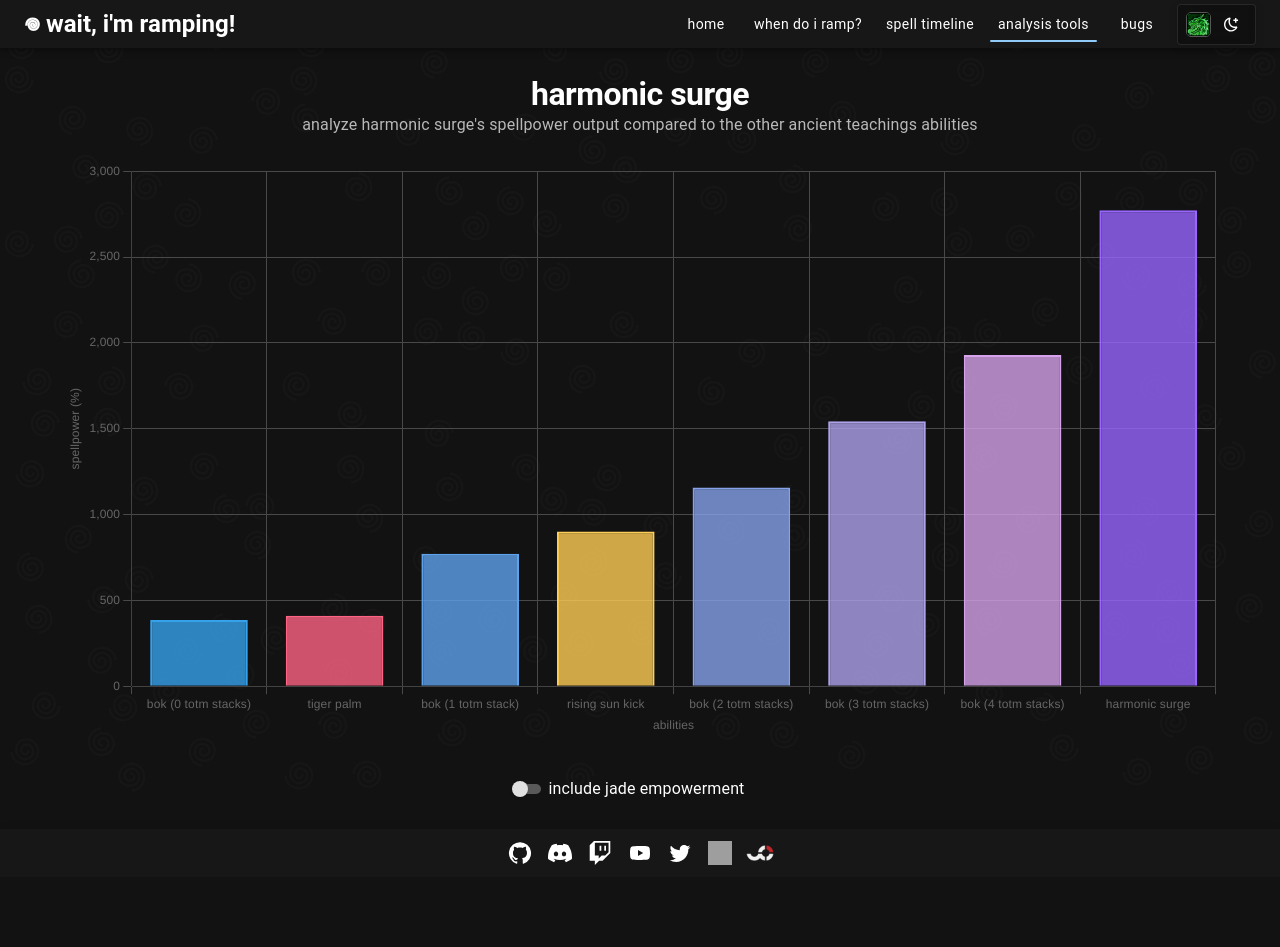
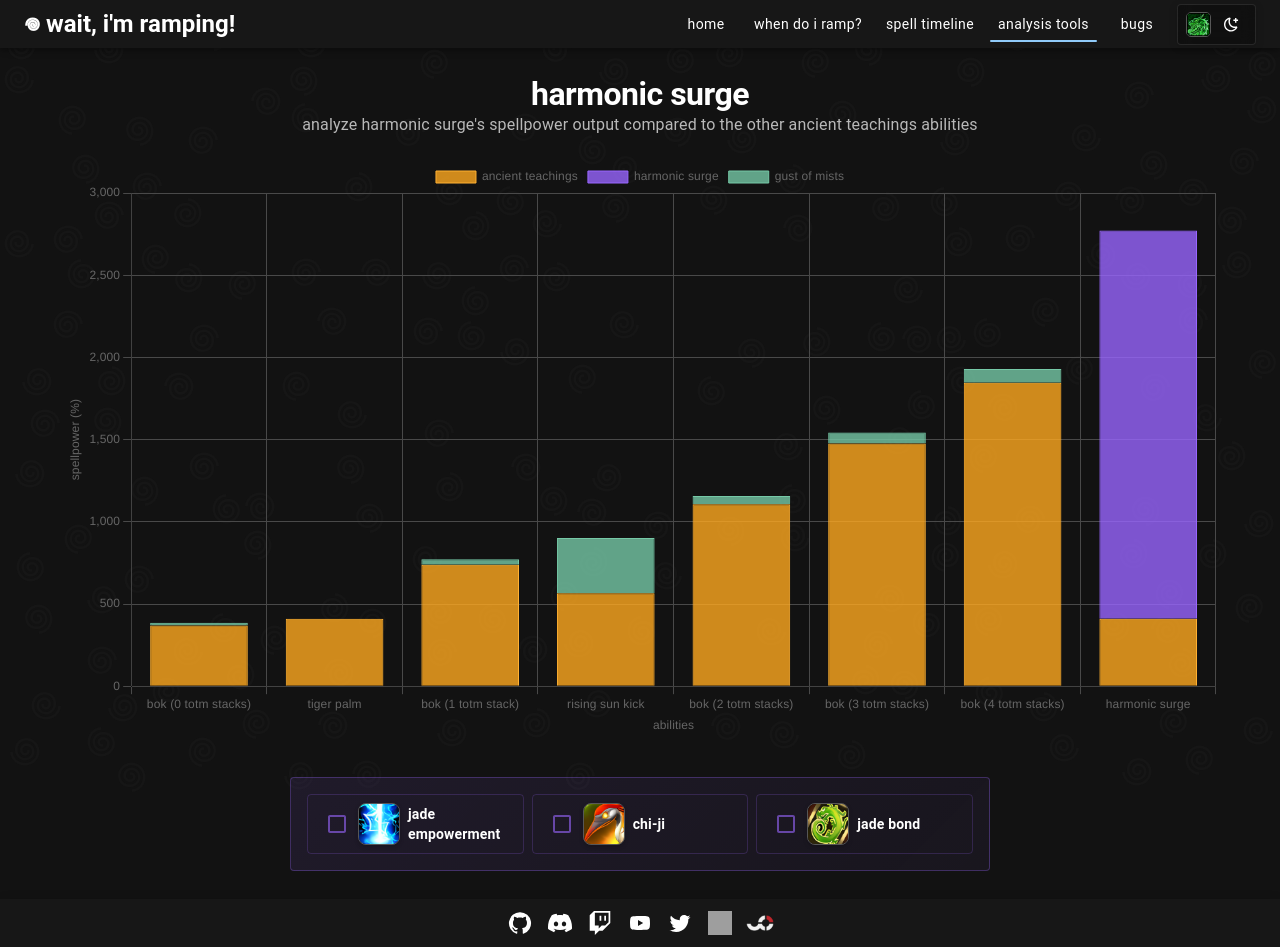
Before and after one commit to lolswirl/wait-im-ramping, a Next.js app: page /analysis/harmonic-surge in a window 1280 px wide. Before the commit the page ends 877 px from the top, so only its background shows below. Built offline with nearby package versions, Linux system fonts and the light colour scheme; grey boxes are pictures that could not be loaded; what @mui/material-nextjs would draw is missing.

Commit message:
include chi-ji gusts and seperate healing sources for stacked bars

```diff
--- a/app/analysis/harmonic-surge/HarmonicSurge.tsx
+++ b/app/analysis/harmonic-surge/HarmonicSurge.tsx
@@ -2,10 +2,12 @@
 import React, { useState } from "react";
 import { Bar } from "react-chartjs-2";
 import { Chart as ChartJS, CategoryScale, LinearScale, BarElement, Title, Tooltip, Legend } from "chart.js";
-import { Box, Container, useTheme, FormControlLabel, Switch, Typography } from "@mui/material";
+import { Box, Container, useTheme } from "@mui/material";
 
 import PageHeader from "@components/PageHeader/PageHeader";
+import TalentsCard from "@components/TalentsCard/TalentsCard";
 
+import spell from "@data/spells/spell";
 import SPELLS from "@data/spells";
 import TALENTS from "@data/specs/monk/mistweaver/talents";
 import { CLASSES } from "@data/class";
@@ -16,7 +18,14 @@ ChartJS.register(CategoryScale, LinearScale, BarElement, Title, Tooltip, Legend)
 
 const HarmonicSurge: React.FC<{ title: string; description: string }> = ({ title, description }) => {
     const theme = useTheme();
-    const [includeJadeEmpowerment, setIncludeJadeEmpowerment] = useState(false);
+
+    const [selectedTalents, setSelectedTalents] = useState(
+        new Map<spell, boolean>([
+            [TALENTS.JADE_EMPOWERMENT, false],
+            [SPELLS.CHI_JI, false],
+            [TALENTS.JADE_BOND, false],
+        ])
+    );
 
     const mistweaver = CLASSES.MONK.SPECS.MISTWEAVER;
     const intellect = mistweaver.intellect;
@@ -47,6 +56,11 @@ const HarmonicSurge: React.FC<{ title: string; description: string }> = ({ title
     const gustOfMistHealingAbsolute = (0.1 + totalMasteryMultiplier) * intellect;
     const gustOfMistSpellpower = (gustOfMistHealingAbsolute / intellect) * 100;
 
+    const jadeBond = TALENTS.JADE_BOND;
+    const includeChiJiGusts = selectedTalents.get(SPELLS.CHI_JI);
+    const chijiGustHealing = gustOfMistHealingAbsolute * (1 + (selectedTalents.get(jadeBond) ? jadeBond.custom.gustIncrease : 0));
+    const chijiGustSpellpower = (chijiGustHealing / intellect) * 100;
+
     const tigerPalm = SPELLS.TIGER_PALM;
     const tigerPalmDamage = tigerPalm.value.damage;
     const tigerPalmHealing = (
@@ -57,145 +71,162 @@ const HarmonicSurge: React.FC<{ title: string; description: string }> = ({ title
     const blackoutKick = SPELLS.BLACKOUT_KICK;
     const blackoutKickDamage = blackoutKick.value.damage;
 
-    // calc bok healing for totm stacks
-    const calculateBlackoutKickHealing = (totmStacks: number) => {
-        const bokHits = 1 + totmStacks;
-        const ancientTeachingsHealing = (blackoutKickDamage / intellect) * 100 * ancientTeachingsTransfer * ancientTeachingsArmorModifier * bokHits;
-        const expectedGOMProcs = bokHits * craneStyleBlackoutKickGOMChance;
-        const gomHealing = gustOfMistSpellpower * craneStyleBlackoutKickGOM * expectedGOMProcs;
-        return ancientTeachingsHealing + gomHealing;
-    };
-
-    // calc bok healing breakdown for tooltips
+    // calc bok healing breakdown for stacked bars
     const calculateBlackoutKickBreakdown = (totmStacks: number) => {
         const bokHits = 1 + totmStacks;
         const ancientTeachingsHealing = (blackoutKickDamage / intellect) * 100 * ancientTeachingsTransfer * ancientTeachingsArmorModifier * bokHits;
         const expectedGOMProcs = bokHits * craneStyleBlackoutKickGOMChance;
-        const gomHealing = gustOfMistSpellpower * craneStyleBlackoutKickGOM * expectedGOMProcs;
-        const totalHealing = ancientTeachingsHealing + gomHealing;
+        const normalGOMHealing = gustOfMistSpellpower * craneStyleBlackoutKickGOM * expectedGOMProcs;
+
+        let chiJiGustHealing = 0;
+        if (includeChiJiGusts) {
+            const totalGusts = 6 * bokHits;
+            chiJiGustHealing = chijiGustSpellpower * totalGusts;
+        }
+
         return {
-            totalHealing,
             ancientTeachingsHealing,
-            gomHealing,
-            gomPercentage: totalHealing > 0 ? (gomHealing / totalHealing) * 100 : 0
+            normalGOMHealing,
+            chiJiGustHealing
         };
     };
 
     const risingSunKick = SPELLS.RISING_SUN_KICK;
     const risingSunKickDamage = risingSunKick.value.damage;
-    const risingSunKickancientTeachingsHealing = (risingSunKickDamage / intellect) * 100 * ancientTeachingsTransfer * ancientTeachingsArmorModifier;
-    const risingSunKickGOMHealing = gustOfMistSpellpower * craneStyleRisingSunKickGOM;
-    const risingSunKickHealing = risingSunKickancientTeachingsHealing + risingSunKickGOMHealing;
-
-    // calc rsk healing breakdown for tooltips
-    const risingSunKickBreakdown = {
-        totalHealing: risingSunKickHealing,
-        ancientTeachingsHealing: risingSunKickancientTeachingsHealing,
-        gomHealing: risingSunKickGOMHealing,
-        gomPercentage: risingSunKickHealing > 0 ? (risingSunKickGOMHealing / risingSunKickHealing) * 100 : 0
-    };
+    const risingSunKickAncientTeachingsHealing = (risingSunKickDamage / intellect) * 100 * ancientTeachingsTransfer * ancientTeachingsArmorModifier;
+    const risingSunKickNormalGOMHealing = gustOfMistSpellpower * craneStyleRisingSunKickGOM;
+    const risingSunKickChiJiGustHealing = includeChiJiGusts ? chijiGustSpellpower * 6 : 0;
 
     const cjl = SPELLS.CRACKLING_JADE_LIGHTNING;
     const cracklingJadeLightningDamage = cjl.value.damage;
     const jadeEmpowerment = TALENTS.JADE_EMPOWERMENT;
     const jadeEmpowermentIncrease = jadeEmpowerment.custom.spellpowerIncrease;
     const jadeEmpowermentChain = jadeEmpowermentIncrease * jadeEmpowerment.custom.chainVal;
-    const jeSpellpowerCalc = (value: number) => (cracklingJadeLightningDamage / intellect)  * value * ancientTeachingsTransfer * ancientTeachingsArmorModifier;
+    const jeSpellpowerCalc = (value: number) => (cracklingJadeLightningDamage / intellect) * value * ancientTeachingsTransfer * ancientTeachingsArmorModifier;
     const jeValues = Array.from({ length: 5 }, (_, i) => i + 1);
     let jeSpellpowers = jeValues.map(value => jeSpellpowerCalc(jadeEmpowermentIncrease + (value - 1) * jadeEmpowermentChain));
 
     const harmonicSurge = TALENTS.HARMONIC_SURGE;
     const harmonicSurgeHealing = harmonicSurge.value.healing;
     const harmonicSurgeTargetsHit = harmonicSurge.custom?.targetsHit;
-    const totalHarmonicSurgeHealing = (
-        (harmonicSurgeHealing / intellect) * 100 * harmonicSurgeTargetsHit +
-        tigerPalmHealing
-    );
+    const harmonicSurgePureHealing = (harmonicSurgeHealing / intellect) * 100 * harmonicSurgeTargetsHit;
 
-    // create data for blackout kick with 0-4 totm stacks
-    const bokStackData: Array<{label: string; value: number; color: string}> = [];
+    type AbilityDatum = {
+        label: string;
+        ancientTeachings: number;
+        harmonicSurge: number;
+        gom: number;
+        chiJi: number;
+        total: number;
+    };
+    const abilityData: AbilityDatum[] = [];
+
+    abilityData.push({
+        label: GetTitle("Tiger Palm"),
+        ancientTeachings: tigerPalmHealing,
+        harmonicSurge: 0,
+        gom: 0,
+        chiJi: 0,
+        total: tigerPalmHealing
+    });
+
     for (let stacks = 0; stacks <= totmMaxStacks; stacks++) {
-        bokStackData.push({
+        const breakdown = calculateBlackoutKickBreakdown(stacks);
+        const total = breakdown.ancientTeachingsHealing + breakdown.normalGOMHealing + breakdown.chiJiGustHealing;
+        abilityData.push({
             label: GetTitle(`BoK (${stacks} ToTM ${pluralize(stacks, "stack")})`),
-            value: calculateBlackoutKickHealing(stacks),
-            color: `rgba(${54 + stacks * 40}, 162, 235, 0.8)`,
+            ancientTeachings: breakdown.ancientTeachingsHealing,
+            harmonicSurge: 0,
+            gom: breakdown.normalGOMHealing,
+            chiJi: breakdown.chiJiGustHealing,
+            total: total
         });
     }
 
-    const healingData = [
+    const rskTotal = risingSunKickAncientTeachingsHealing + risingSunKickNormalGOMHealing + risingSunKickChiJiGustHealing;
+    abilityData.push({
+        label: GetTitle("Rising Sun Kick"),
+        ancientTeachings: risingSunKickAncientTeachingsHealing,
+        harmonicSurge: 0,
+        gom: risingSunKickNormalGOMHealing,
+        chiJi: risingSunKickChiJiGustHealing,
+        total: rskTotal
+    });
+
+    const totalHarmonicSurgeHealing = harmonicSurgePureHealing + tigerPalmHealing;
+    abilityData.push({
+        label: GetTitle("Harmonic Surge"),
+        ancientTeachings: tigerPalmHealing,
+        harmonicSurge: harmonicSurgePureHealing,
+        gom: 0,
+        chiJi: 0,
+        total: totalHarmonicSurgeHealing
+    });
+
+    if (selectedTalents.get(TALENTS.JADE_EMPOWERMENT)) {
+        jeSpellpowers.forEach((spellpower, index) => {
+            abilityData.push({
+                label: GetTitle(`JE (${index + 1} ${pluralize(index + 1, "Target")})`),
+                ancientTeachings: spellpower,
+                harmonicSurge: 0,
+                gom: 0,
+                chiJi: 0,
+                total: spellpower
+            });
+        });
+    }
+
+    const sortedData = abilityData.sort((a, b) => a.total - b.total);
+    const labels = sortedData.map(item => item.label);
+    const ancientTeachingsData = sortedData.map(item => item.ancientTeachings);
+    const harmonicSurgeData = sortedData.map(item => item.harmonicSurge);
+    const normalGOMData = sortedData.map(item => item.gom);
+    const chiJiGustData = sortedData.map(item => item.chiJi);
+
+    const datasets = [
         {
-            label: GetTitle("Tiger Palm"),
-            value: tigerPalmHealing,
-            color: "rgba(255, 99, 132, 0.8)",
-        },
-        ...bokStackData,
-        {
-            label: GetTitle("Rising Sun Kick"),
-            value: risingSunKickHealing,
-            color: "rgba(255, 206, 86, 0.8)",
+            label: GetTitle(TALENTS.ANCIENT_TEACHINGS.name),
+            data: ancientTeachingsData,
+            backgroundColor: "rgba(255, 169, 32, 0.8)",
+            borderColor: "rgba(255, 177, 51, 1)",
+            borderWidth: 1,
         },
         {
-            label: GetTitle("Harmonic Surge"),
-            value: totalHarmonicSurgeHealing,
-            color: "rgba(153, 102, 255, 0.8)",
+            label: GetTitle(TALENTS.HARMONIC_SURGE.name),
+            data: harmonicSurgeData,
+            backgroundColor: "rgba(153, 102, 255, 0.8)",
+            borderColor: "rgba(153, 102, 255, 1)",
+            borderWidth: 1,
         },
-        ...(includeJadeEmpowerment ? jeValues.map((value, index) => ({
-            label: GetTitle(`JE (${index + 1} ${pluralize(value, "Target")})`),
-            value: jeSpellpowers[index],
-            color: `rgba(54, 162, 235, ${0.8 - index * 0.1})`,
-        })) : []),
+        {
+            label: GetTitle(TALENTS.GUST_OF_MISTS.name),
+            data: normalGOMData,
+            backgroundColor: "rgba(118, 201, 167, 0.8)",
+            borderColor: "rgba(118, 201, 167, 1)",
+            borderWidth: 1,
+        },
     ];
 
-    // sort from lowest to highest %spellpower
-    const sortedHealingData = healingData.sort((a, b) => a.value - b.value);
+    if (includeChiJiGusts) {
+        datasets.push({
+            label: GetTitle(SPELLS.CHI_JI.name),
+            data: chiJiGustData,
+            backgroundColor: "rgba(216, 91, 38, 0.8)",
+            borderColor: "rgba(216, 91, 38, 1)",
+            borderWidth: 1,
+        });
+    }
 
     const chartData = {
-        labels: sortedHealingData.map(item => item.label),
-        datasets: [
-            {
-                label: GetTitle("Spellpower"),
-                data: sortedHealingData.map(item => item.value),
-                backgroundColor: sortedHealingData.map(item => item.color),
-                borderColor: sortedHealingData.map(item => item.color.replace('0.8', '1')),
-                borderWidth: 2,
-            },
-        ],
+        labels,
+        datasets,
     };
 
     const chartOptions = {
         responsive: true,
-        plugins: {
-            tooltip: {
-                mode: "index" as const,
-                intersect: false,
-                callbacks: {
-                    label: function(context: any) {
-                        const abilityName = context.label;
-                        let additionalInfo = "";
-
-                        if (abilityName.includes(GetTitle("BoK"))) {
-                            const stacksMatch = abilityName.match(/\((\d+) totm stacks\)/);
-                            if (stacksMatch) {
-                                const stacks = parseInt(stacksMatch[1]);
-                                const breakdown = calculateBlackoutKickBreakdown(stacks);
-                                additionalInfo = ` (GOM: ${breakdown.gomPercentage.toFixed(1)}%)`;
-                            }
-                        }
-                        else if (abilityName.includes(GetTitle("Rising Sun Kick"))) {
-                            additionalInfo = ` (GOM: ${risingSunKickBreakdown.gomPercentage.toFixed(1)}%)`;
-                        }
-
-                        return ` ${context.dataset.label}: ${context.parsed.y.toFixed(2)}%${additionalInfo}`;
-                    }
-                }
-            },
-            legend: {
-                display: false,
-                position: 'top' as const,
-            },
-        },
         scales: {
             x: {
+                stacked: true,
                 title: {
                     display: true,
                     text: GetTitle("Abilities"),
@@ -205,6 +236,7 @@ const HarmonicSurge: React.FC<{ title: string; description: string }> = ({ title
                 },
             },
             y: {
+                stacked: true,
                 title: {
                     display: true,
                     text: GetTitle("Spellpower (%)"),
@@ -215,6 +247,38 @@ const HarmonicSurge: React.FC<{ title: string; description: string }> = ({ title
                 },
             },
         },
+        plugins: {
+            tooltip: {
+                mode: "index" as const,
+                intersect: false,
+                callbacks: {
+                    label: function(context: any) {
+                        const value = context.parsed.y.toFixed(2);
+                        return ` ${context.dataset.label}: ${value}%`;
+                    },
+                    afterBody: function(context: any) {
+                        const dataIndex = context[0].dataIndex;
+                        let total = 0;
+                        context.forEach((item: any) => {
+                            total += item.parsed.y;
+                        });
+                        return [`${GetTitle("Total")}: ${total.toFixed(2)}%`];
+                    }
+                }
+            },
+            legend: {
+                display: true,
+                position: 'top' as const,
+            },
+        },
+    };
+
+    const handleTalentChange = (key: spell, checked: boolean) => {
+        setSelectedTalents((prevTalents) => {
+            const newTalents = new Map(prevTalents);
+            newTalents.set(key, checked);
+            return newTalents;
+        });
     };
 
     return (
@@ -227,30 +291,13 @@ const HarmonicSurge: React.FC<{ title: string; description: string }> = ({ title
             <Box sx={{ height: 600, width: "100%", display: "flex", justifyContent: "center" }}>
                 <Bar data={chartData} options={chartOptions} />
             </Box>
-            <Box
-                sx={{
-                    display: "flex",
-                    gap: 2,
-                    width: "75%",
-                    justifyContent: "center",
-                }}
-                >
-                <FormControlLabel
-                    control={
-                        <Switch
-                            checked={includeJadeEmpowerment}
-                            onChange={(e) => setIncludeJadeEmpowerment(e.target.checked)}
-                            color="primary"
-                            size="small"
-                        />
-                    }
-                    label={
-                        <Typography variant="body1">
-                            {GetTitle("Include Jade Empowerment")}
-                        </Typography>
-                    }
-                />
-            </Box>
+
+            <TalentsCard
+                options={selectedTalents}
+                color={"9966ff"}
+                onChange={handleTalentChange}
+                xs={4}
+            />
         </Container>
     );
 };
```
